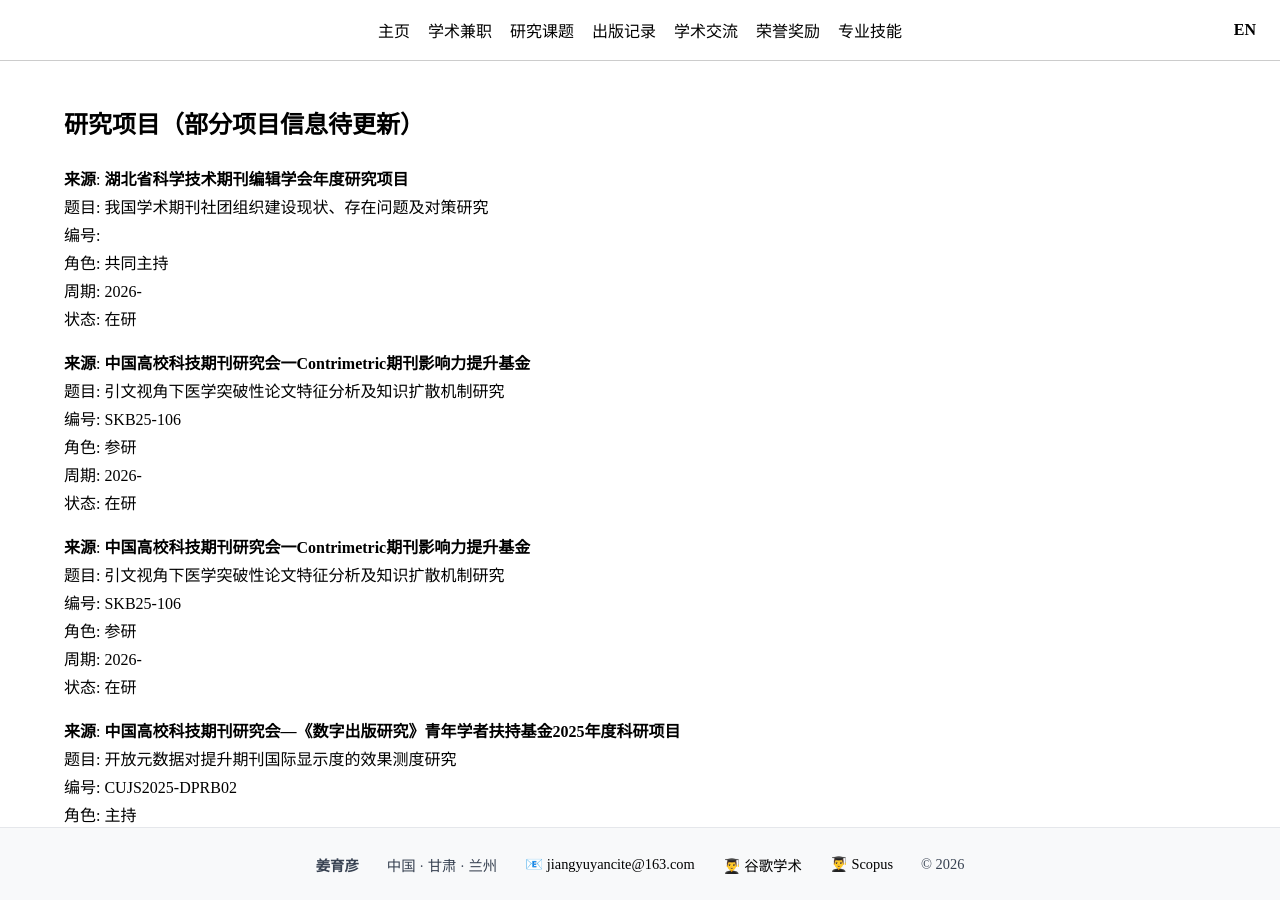
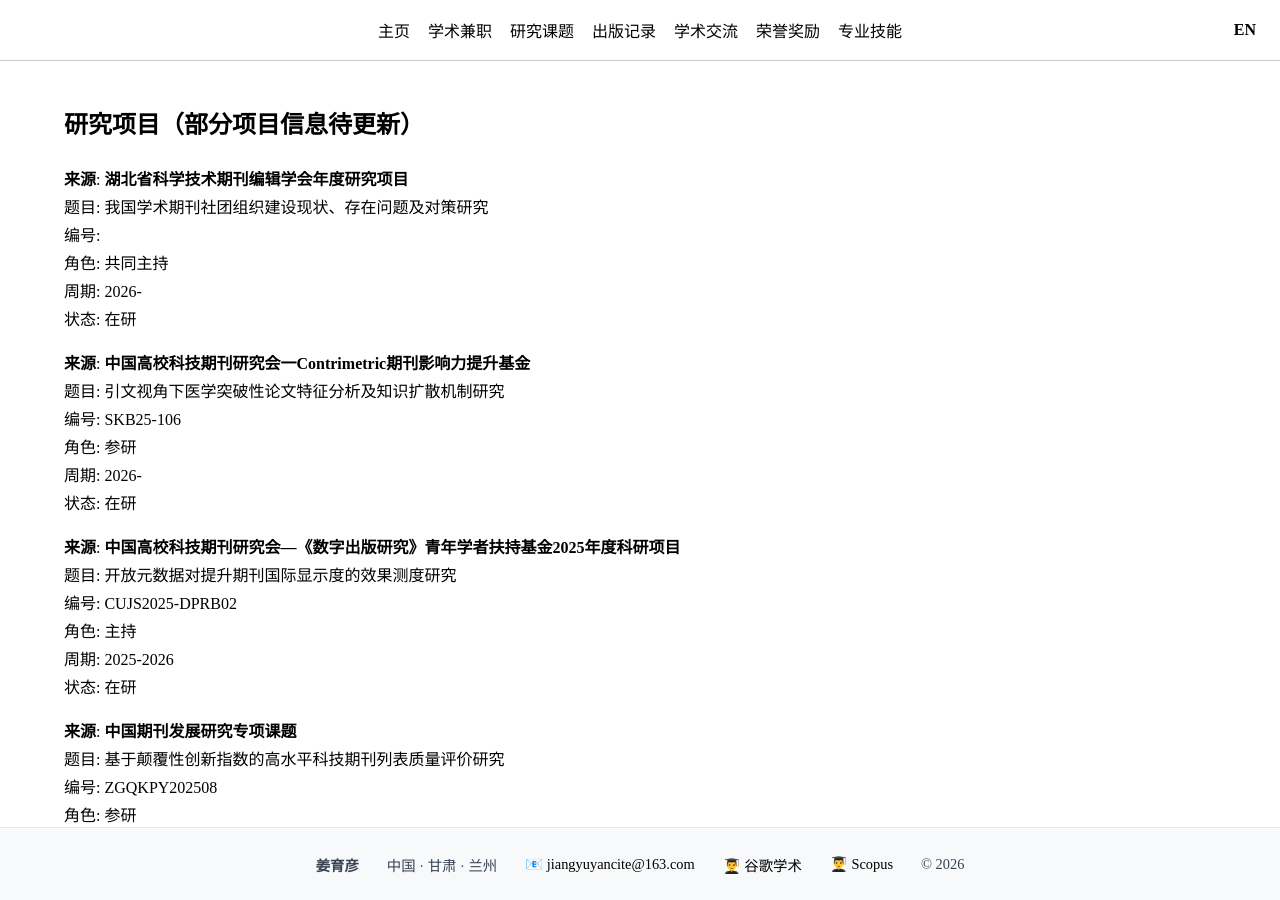
Before and after one commit to jiang-yuyan/Yuyan-Jiang-CV, a Jekyll site: the page built from project/projects-zh.md, in a window 1280 px wide and 900 px high. Built offline with Jekyll 4.4.1, drawn with Linux system fonts in a browser that asks for light colours.

Commit message:
Update Project

```diff
--- a/project/projects-zh.md
+++ b/project/projects-zh.md
@@ -9,13 +9,6 @@ title: projects-zh
 题目: 我国学术期刊社团组织建设现状、存在问题及对策研究
 编号:
 角色: 共同主持
-周期: 2026-
-状态: 在研
-
-**来源**: **中国高校科技期刊研究会一Contrimetric期刊影响力提升基金**
-题目: 引文视角下医学突破性论文特征分析及知识扩散机制研究
-编号: SKB25-106
-角色: 参研
 周期: 2026-
 状态: 在研
 
```
Also changed, not shown: project/projects.md (line endings or trailing spaces).
